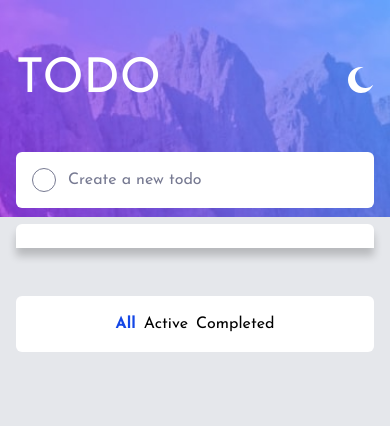
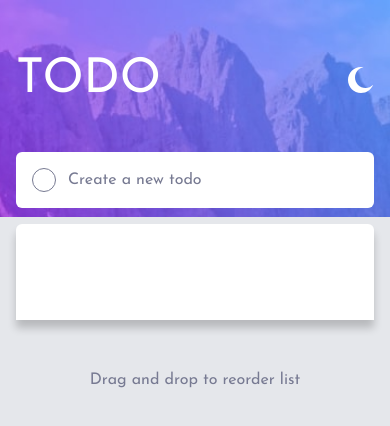
Before and after one commit to BEEJAYOFGOD/todo-list, a React (Vite) app: page / in a window 390 px wide. Shown: the top 426 px of the page. Built offline with nearby package versions, Linux system fonts and the light colour scheme.

Commit message:
created display for empty active and uncompleted todo

```diff
--- a/src/ActiveTodos.jsx
+++ b/src/ActiveTodos.jsx
@@ -10,6 +10,14 @@ const ActiveTodos = () => {
   const filteredTodos = todos.filter((todo) => !todo.checked);
   const memoizedfilteredTodos = useMemoList({ todos: filteredTodos });
 
+  if (filteredTodos.length === 0) {
+    return (
+      <div className="h-24 flex justify-center items-center text-dark-grayish-blue border-b border-dark-grayish-blue">
+        <p>No active todos available</p>
+      </div>
+    );
+  }
+
   return <Dnd>{memoizedfilteredTodos}</Dnd>;
 };
 
--- a/src/App.jsx
+++ b/src/App.jsx
@@ -224,6 +224,7 @@ function App() {
                   </Link>
                 </div>
                 <button
+                  className="cursor-pointer"
                   onClick={() => {
                     handleClearCompleted();
                   }}
@@ -233,7 +234,9 @@ function App() {
               </div>
 
               <div
-                className={`flex md:hidden justify-center gap-2 rounded-md mt-12 px-4 py-4 ${
+                className={`${
+                  todos.length ? "flex border" : "hidden"
+                } md:hidden justify-center gap-2 rounded-md mt-12 px-4 py-4 ${
                   isDark ? "bg-gray-800 text-white" : "bg-white text-black"
                 }`}
               >
@@ -268,6 +271,10 @@ function App() {
                   Completed
                 </Link>
               </div>
+
+              <p className="text-center text-dark-grayish-blue mt-12">
+                Drag and drop to reorder list
+              </p>
             </div>
           </div>
         </div>
--- a/src/CompletedTodos.jsx
+++ b/src/CompletedTodos.jsx
@@ -11,6 +11,14 @@ const CompletedTodos = () => {
 
   const memoizedfilteredTodos = useMemoList({ todos: filteredTodos });
 
+  if (filteredTodos.length === 0) {
+    return (
+      <div className="h-24 flex justify-center items-center text-dark-grayish-blue border-b border-dark-grayish-blue">
+        <p>No completed todos available</p>
+      </div>
+    );
+  }
+
   return <Dnd>{memoizedfilteredTodos}</Dnd>;
 };
 
--- a/src/allTodos.jsx
+++ b/src/allTodos.jsx
@@ -11,9 +11,9 @@ const AllTodos = () => {
 
   const memoizedTodoList = useMemoList({ todos });
 
-  if (!todos || todos.length === 0) {
+  if (todos.length === 0) {
     return (
-      <div className="">
+      <div className="h-24 flex justify-center items-center">
         <p>No todos available</p>
       </div>
     );
```
